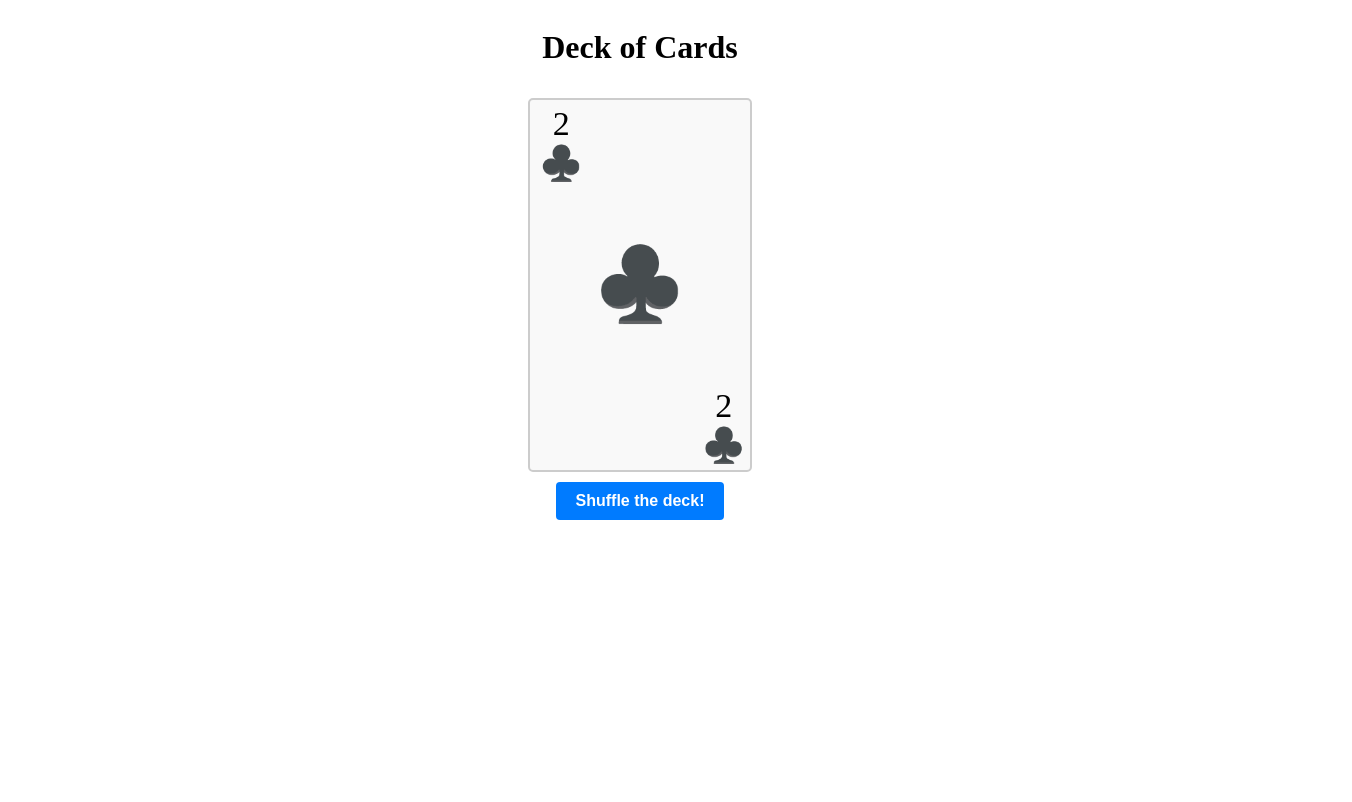
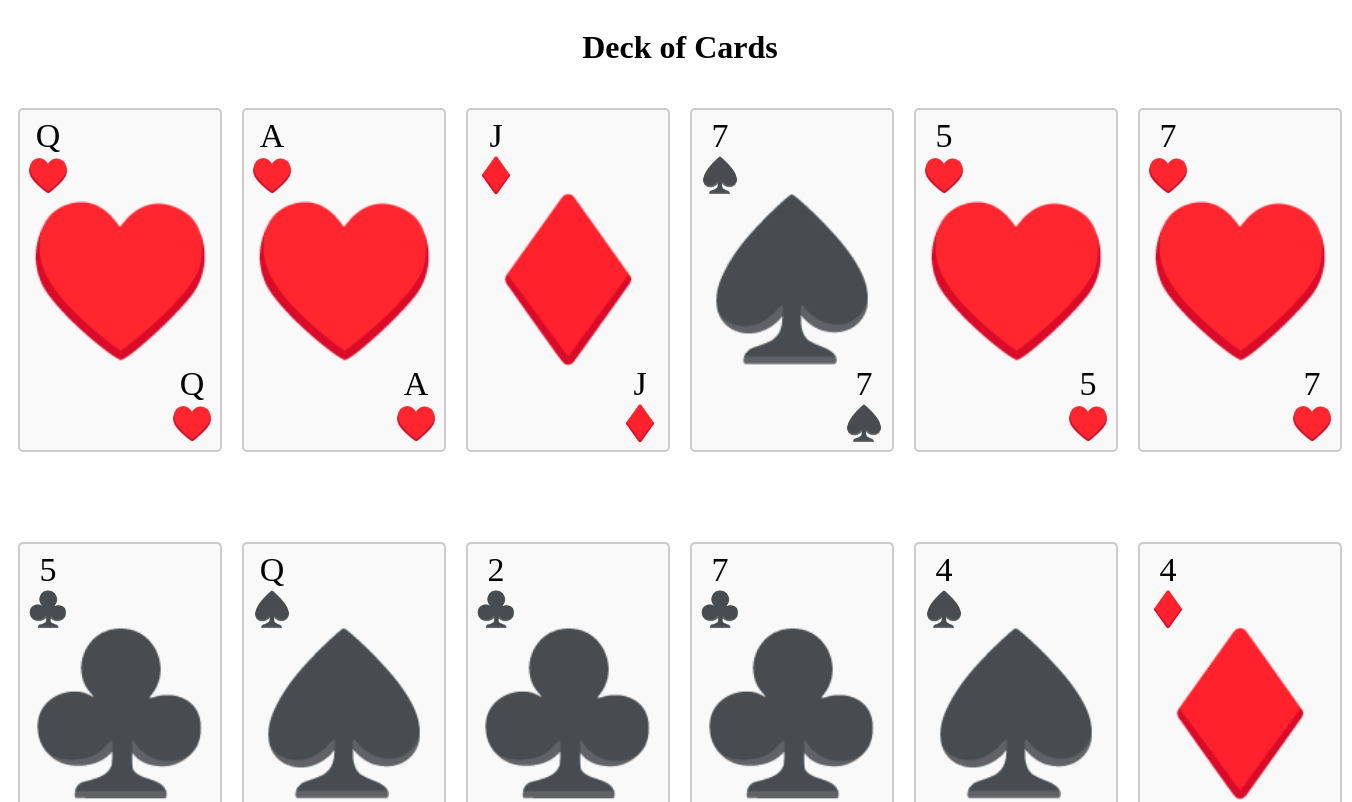
Before and after one commit to lonely-caat/react-playground, a React (Create React App) app in the folder cards/: page / in a window 1280 px wide. Shown: the top 802 px of the page, 1352 px wide, since content can reach past the window. Built offline with nearby package versions, Linux system fonts and the light colour scheme.

Commit message:
deal and two hands

```diff
--- a/cards/public/styles.css
+++ b/cards/public/styles.css
@@ -1,16 +1,16 @@
+
 .card-container {
     display: flex;
     flex-wrap: wrap;
     justify-content: center;
     flex-direction: column;
-
     align-items: center;
 }
 
 .card {
     position: relative;
-    width: 200px;
-    height: 350px;
+    width: 180px;
+    height: 320px;
     border: 2px solid #ccc;
     border-radius: 5px;
     margin: 10px;
@@ -21,40 +21,51 @@
     justify-content: center;
     align-items: center;
     font-size: 34px;
-
 }
 
 .upper-right {
     position: absolute;
-    top: 5px;
-    left: 10px;
+    top: 0.2em;
+    left: 0.2em;
     display: flex;
     flex-direction: column;
 }
 
 .lower-left {
     position: absolute;
-    bottom: 5px;
-    right: 5px;
+    bottom: 0.2em;
+    right: 0.2em;
     display: flex;
     flex-direction: column;
-
 }
 
 .large-text {
-    font-size: 72px;
+    font-size: 4.5em;
     margin: auto;
 }
 
 .shuffle-button {
-    padding: 10px 20px;
-    font-size: 16px;
+    padding: 0.625em 1.25em;
+    font-size: 1em;
     font-weight: bold;
     text-align: center;
     text-decoration: none;
     color: #ffffff;
     background-color: #007bff;
     border: none;
-    border-radius: 4px;
+    border-radius: 0.25em;
     cursor: pointer;
 }
+
+.ai-cards-container {
+    display: flex;
+    justify-content: center;
+    margin-top: 0.625em;
+    margin-bottom: 4.375em;
+}
+
+.player-cards-container {
+    display: flex;
+    justify-content: center;
+    margin-bottom: 0.625em;
+}
--- a/cards/src/App.tsx
+++ b/cards/src/App.tsx
@@ -1,8 +1,11 @@
 import React from "react";
-import Card from "./Card";
+import {Hand} from "./Hand";
 import Shuffle from "./Shuffle";
 import { CardSuit } from "./constants/cards";
 import { useCardActions } from "./helpers/cards";
+import {result} from "./helpers/cards";
+import CardBase from "./Card";
+
 
 export interface Card {
     suit: CardSuit;
@@ -10,14 +13,31 @@ export interface Card {
 }
 
 export default function CardList() {
-    const { currentIndex, currentCard, nextCard, shuffle } = useCardActions();
+    const { nextCard, shuffle, deal } = useCardActions();
+
+    const deck = shuffle(result)
+    const ai_hand = deal(deck, 6)
+    const player = deal(deck, 6)
+
+    function renderCard(card: Card) {
+        return <CardBase currentCard={card}/>
+    }
+
+    console.log(deck.length+'!!!!!!!!!!!!!!!')
 
     return (
         <div>
             <div className="card-container">
                 <h1>Deck of Cards</h1>
-                <Card onClick={nextCard} currentCard={currentCard}></Card>
-                <Shuffle onClick={shuffle}></Shuffle>
+                <div className="ai-cards-container">
+                    {ai_hand.map(renderCard)}
+                </div>
+
+                <div className="player-cards-container">
+                    {player.map(renderCard)}
+                </div>
+
+
             </div>
         </div>
     );
--- a/cards/src/Card.tsx
+++ b/cards/src/Card.tsx
@@ -2,11 +2,11 @@ import React from "react";
 import {Card as CardInterface} from "./App";
 
 interface CardProps {
-    onClick: () => void;
+    onClick?: () => void;
     currentCard: CardInterface;
 }
 
-export default function Card({onClick, currentCard }:CardProps) {
+export default function CardBase({onClick, currentCard }:CardProps) {
     return (
             <div className="card" onClick={onClick}>
                 <div className="upper-right">
--- /dev/null
+++ b/cards/src/Hand.tsx
@@ -0,0 +1,15 @@
+import React from "react";
+import {Card} from "./App";
+import CardBase from "./Card";
+
+
+function renderCard(card: Card) {
+    return (<div>
+        <CardBase currentCard={card}/>
+    </div>)
+}
+
+export function Hand(list_of_cards: Card[]) {
+   return
+
+}
--- a/cards/src/helpers/cards.ts
+++ b/cards/src/helpers/cards.ts
@@ -9,17 +9,20 @@ export const useCardActions = () => {
         setCurrentIndex((currentIndex + 1) % result.length);
     };
 
-    const shuffle = () => {
-        for (let i = result.length - 1; i > 0; i--) {
-            const j = Math.floor(Math.random() * (i + 1));
-            [result[i], result[j]] = [result[j], result[i]];
-        }
-        nextCard();
+    const shuffle = <T>(array: T[]): T[] => {
+        return array
+            .map(value => ({ value, sort: Math.random() }))
+            .sort((a, b) => a.sort - b.sort)
+            .map(({ value }) => value);
     };
+
+    const deal = <T>(array: T[], amount:number): T[] => {
+        return array.splice(0, amount);
+    }
 
     return {
         currentIndex,
-        currentCard: result[currentIndex],
+        deal,
         nextCard,
         shuffle,
     };
```
Also changed, not shown: cards/src/Ai.tsx (added, +31 -0 lines), cards/src/Deal.tsx (added, +25 -0 lines).
